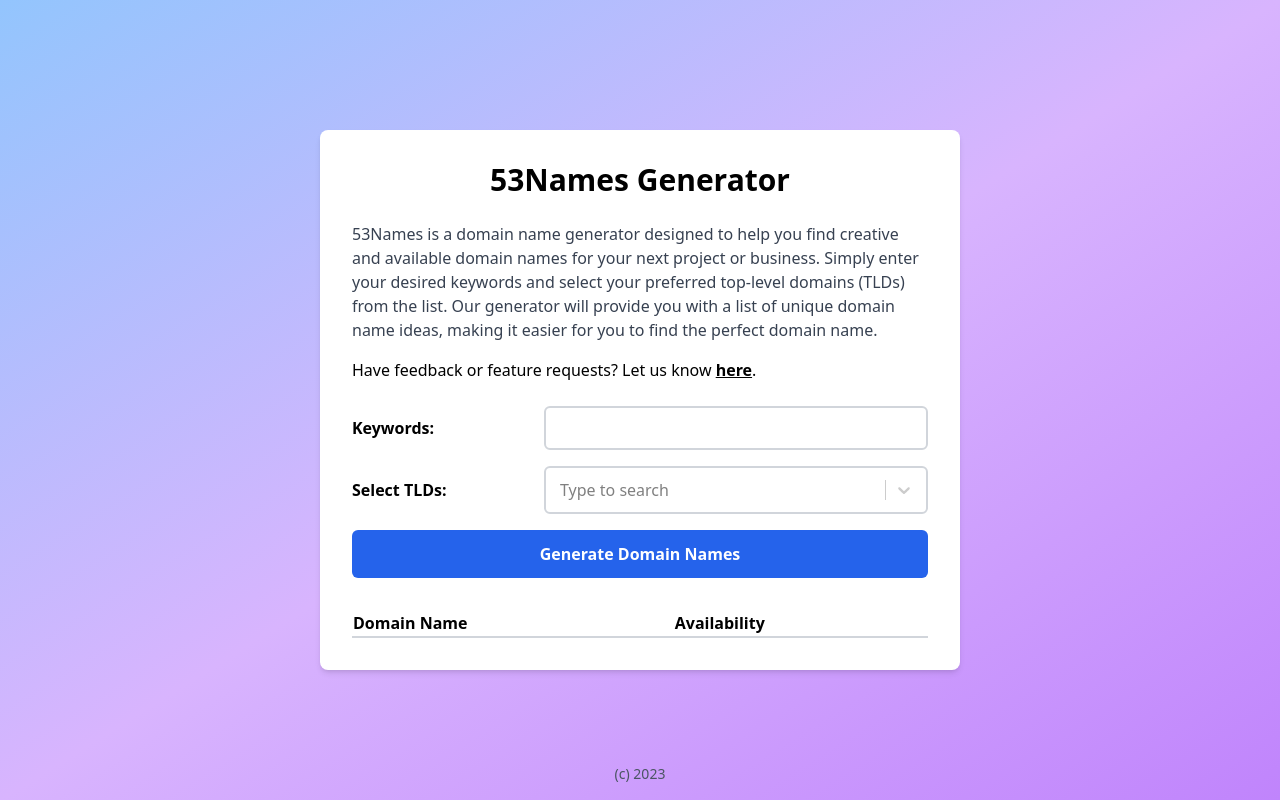
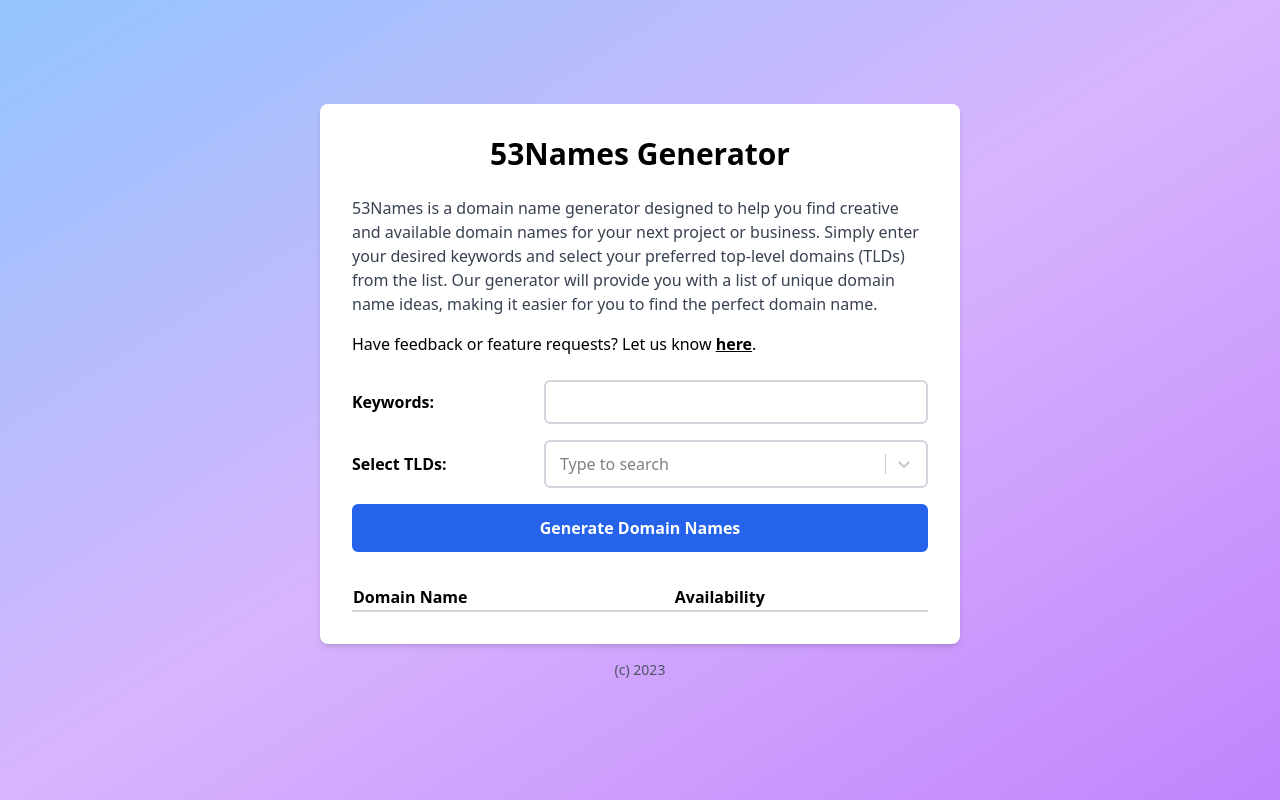
Before and after one commit to alearjun/dns_generator, a Next.js app: page / in a window 1280 px wide. Built offline with nearby package versions, Linux system fonts and the light colour scheme.

Commit message:
Update index.js

```diff
--- a/pages/index.js
+++ b/pages/index.js
@@ -54,8 +54,9 @@ const Home = () => {
   };
 
   return (
-    <div className="min-h-screen bg-gradient-to-br from-blue-300 via-purple-300 to-purple-400 flex items-center justify-center">
-      <div className="bg-white p-8 rounded-lg shadow-md w-full md:w-3/4 lg:w-1/2">
+    <div className="h-auto bg-gradient-to-br from-blue-300 via-purple-300 to-purple-400 flex flex-col items-center justify-center min-h-screen">
+      <div className="flex flex-col items-center justify-center h-full">
+        <div className="bg-white p-8 rounded-lg shadow-md w-full md:w-3/4 lg:w-1/2">
         <h1 className="text-3xl font-bold mb-6 text-center">53Names Generator</h1>
         <p className="text-left text-gray-700 mb-4">
         53Names is a domain name generator designed to help you find creative and available domain names for your next project or business. Simply enter your desired keywords and select your preferred top-level domains (TLDs) from the list. Our generator will provide you with a list of unique domain name ideas, making it easier for you to find the perfect domain name.
@@ -126,7 +127,9 @@ const Home = () => {
             ))}
           </tbody>
         </table>
-       <p className="absolute bottom-4 left-1/2 transform -translate-x-1/2 text-sm text-gray-600">
+
+      </div>
+      <p className="mt-4 mb-4 text-sm text-gray-600">
         (c) 2023
       </p>
       </div>
```
